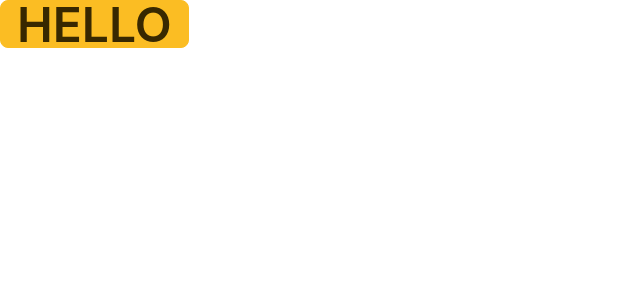
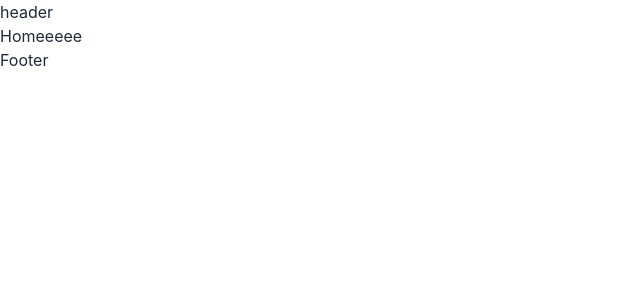
Before and after one commit to saqib0404/davids-burger-client, a React (Create React App) app: page / in a window 1280 px wide. Shown: the top 300 px of the page, without its empty margins (0-640 px from the left). Built offline with nearby package versions, Linux system fonts and the light colour scheme.

Commit message:
basic layout setted

```diff
--- a/src/App.js
+++ b/src/App.js
@@ -1,10 +1,12 @@
+import { RouterProvider } from 'react-router-dom';
 import './App.css';
+import { router } from './Routes/Routes';
 
 function App() {
   return (
-    <div>
-      <h2 className='text-5xl btn btn-warning'>hello</h2>
-    </div>
+    <RouterProvider router={router}>
+
+    </RouterProvider>
   );
 }
 
--- a/src/layout/Main.js
+++ b/src/layout/Main.js
@@ -1,9 +1,14 @@
 import React from 'react';
+import { Outlet } from 'react-router-dom';
+import Footer from '../Pages/Shared/Footer/Footer';
+import Header from '../Pages/Shared/Header/Header';
 
 const Main = () => {
     return (
         <div>
-
+            <Header></Header>
+            <Outlet></Outlet>
+            <Footer></Footer>
         </div>
     );
 };
```
Also changed, not shown: src/Routes/Routes.js (+16 -0 lines).
